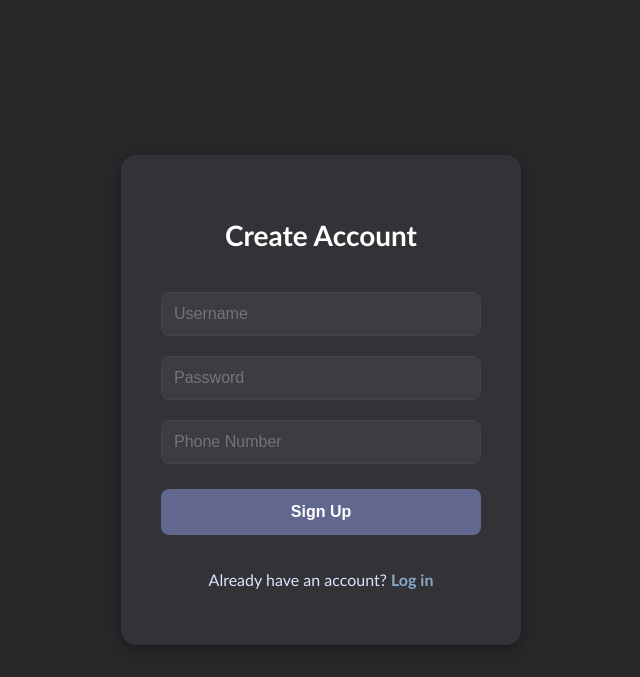
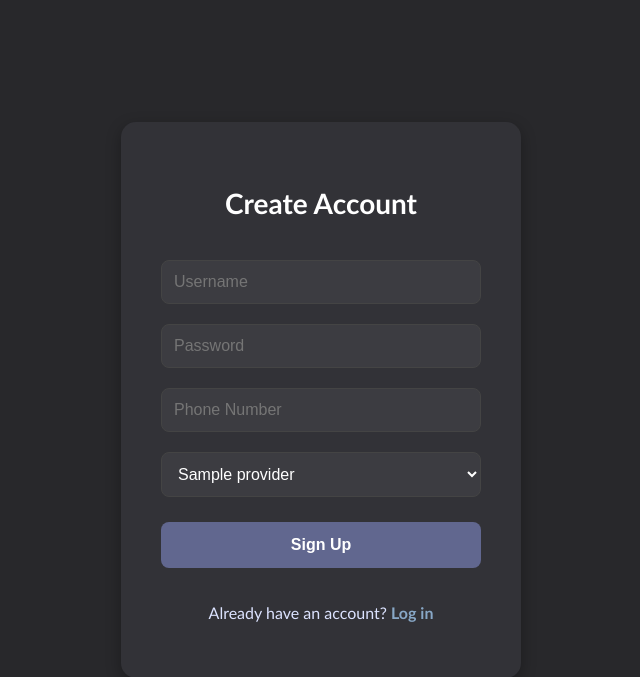
Before and after one commit to Nextchingiz/SafeHaven, a Python web app: template templates/signup.html in a window 1280 px wide. Shown: the top 677 px of the page, without its empty margins (319-959 px from the left). Run offline with Jinja, Linux system fonts and the light colour scheme; the template is opened without the code that fills it: most values are stand-ins (such as "Sample title", 1, 10 or a date in 2020).

Commit message:
Added the providers drop down box to sign up page and styled it to match the rest of the page

```diff
--- a/templates/signup.html
+++ b/templates/signup.html
@@ -85,6 +85,19 @@
         .login-link a:hover {
             text-decoration: underline;
         }
+
+        select {
+            width: 100%;
+            padding: 12px;
+            margin: 10px 0;
+            border-radius: 8px;
+            border: 1px solid #444;
+            background-color: rgb(60, 60, 65);
+            color: white;
+            font-size: 16px;
+            box-sizing: border-box;
+        }
+
     </style>
 </head>
 <body>
@@ -106,6 +119,12 @@
                 <input name="username" placeholder="Username" required>
                 <input name="password" type="password" placeholder="Password" required>
                 <input name="number" placeholder="Phone Number" required>
+                <select name="provider" required>
+                    {% for provider in providers %}
+                        <option value="{{ provider }}">{{ provider }}</option>
+                    {% endfor %}
+                </select>
+
                 <button type="submit">Sign Up</button>
             </form>
 
```
